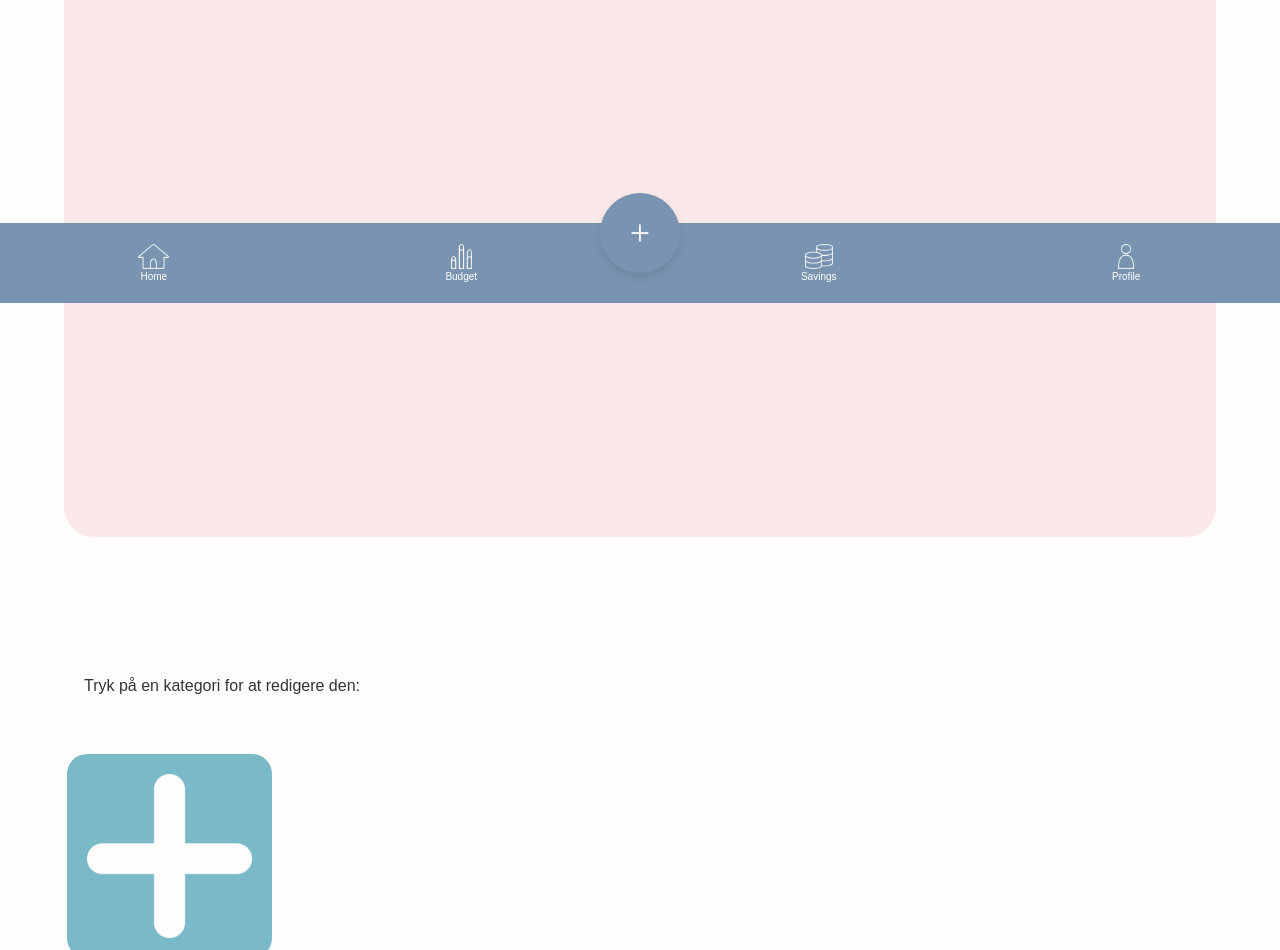
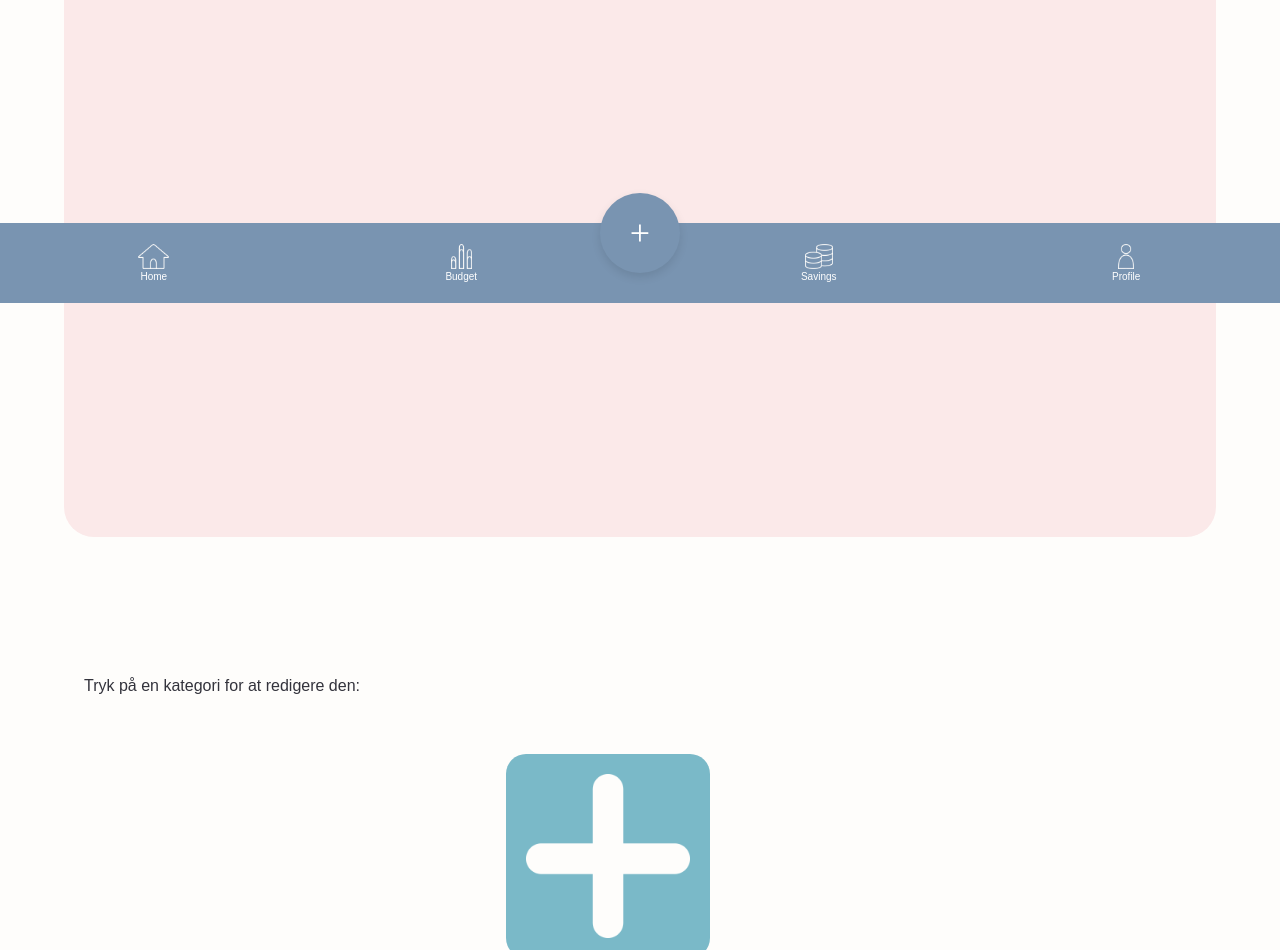
Before and after one commit to SarahCant/web-app, a React (Vite) app: page /mybudget in a window 1280 px wide. Shown: the part 497-1447 px from the top of the page. Built offline with nearby package versions, Linux system fonts and the light colour scheme; no server answers.

Commit message:
plus knap

```diff
--- a/src/css/Julie.css
+++ b/src/css/Julie.css
@@ -205,7 +205,6 @@ margin: 0 0 20px 0;
     justify-content: center;
     align-items: center;
     width: 100%;
-    margin-left: -5.5%;
 }
 
   .fp_addcategory img {
--- a/src/css/Sarah.css
+++ b/src/css/Sarah.css
@@ -250,7 +250,6 @@
   width: 13.5%;
   padding: 20px;
   border-radius: 20px;
-  margin-left: 5.5%;
 }
 
 /* SCROLL ANIMATION */
```
